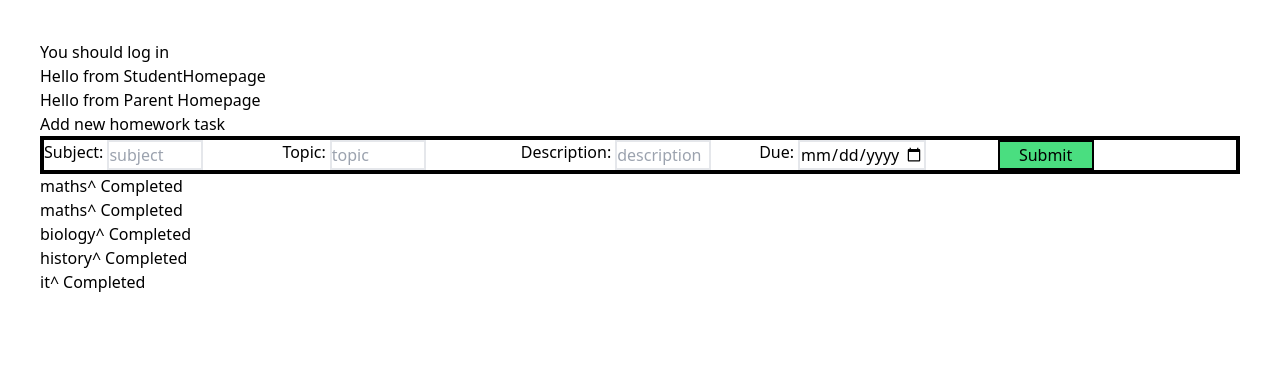
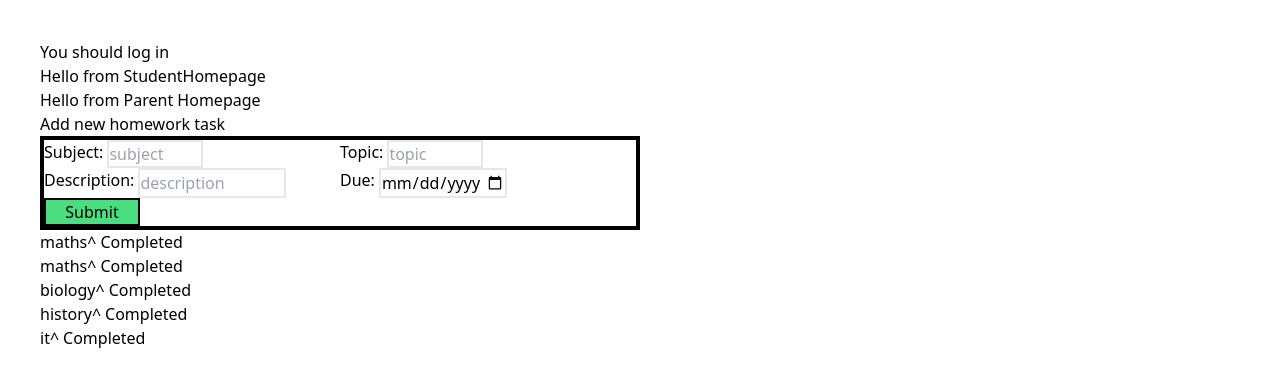
Before and after one commit to TomBirbeck/homework-helper, a React (Vite) app: page / in a window 1280 px wide. Shown: the top 386 px of the page. Built offline with nearby package versions, Linux system fonts and the light colour scheme.

Commit message:
adding in context

```diff
--- a/src/components/NewTaskForm/index.tsx
+++ b/src/components/NewTaskForm/index.tsx
@@ -18,7 +18,7 @@ const NewTaskForm = () => {
             e.preventDefault();
             handleSubmit();
           }}
-        className="grid grid-cols-5 border-solid border-4 border-black space-around"
+        className="w-1/2 grid grid-cols-2 border-solid border-4 border-black space-around"
         >
             <label htmlFor="subject" className="flex gap-1">
                 Subject:
@@ -41,8 +41,8 @@ const NewTaskForm = () => {
             </label>
             <label htmlFor="description" className="flex gap-1">
                 Description:
-                <input type='text'
-                className="border-solid border-2 border-grey-700 w-24"
+                <input type='text-area'
+                className="border-solid border-2 border-grey-700 w-1/2"
                 value={description}
                 placeholder='description'
                 onChange={(e) => setDescription(e.target.value)}
--- /dev/null
+++ b/src/context/TaskContext.tsx
@@ -0,0 +1,15 @@
+import { createContext, ReactNode} from "react";
+import {Task} from '../Types'
+
+const TaskContext = createContext({} as Task[])
+
+type TaskProviderProps = {
+    children: ReactNode;
+  };
+
+export default function TaskContextProvider ({children}: TaskProviderProps) {
+
+    return (
+        <TaskContext.Provider value={[]}/>
+    )
+}
```
